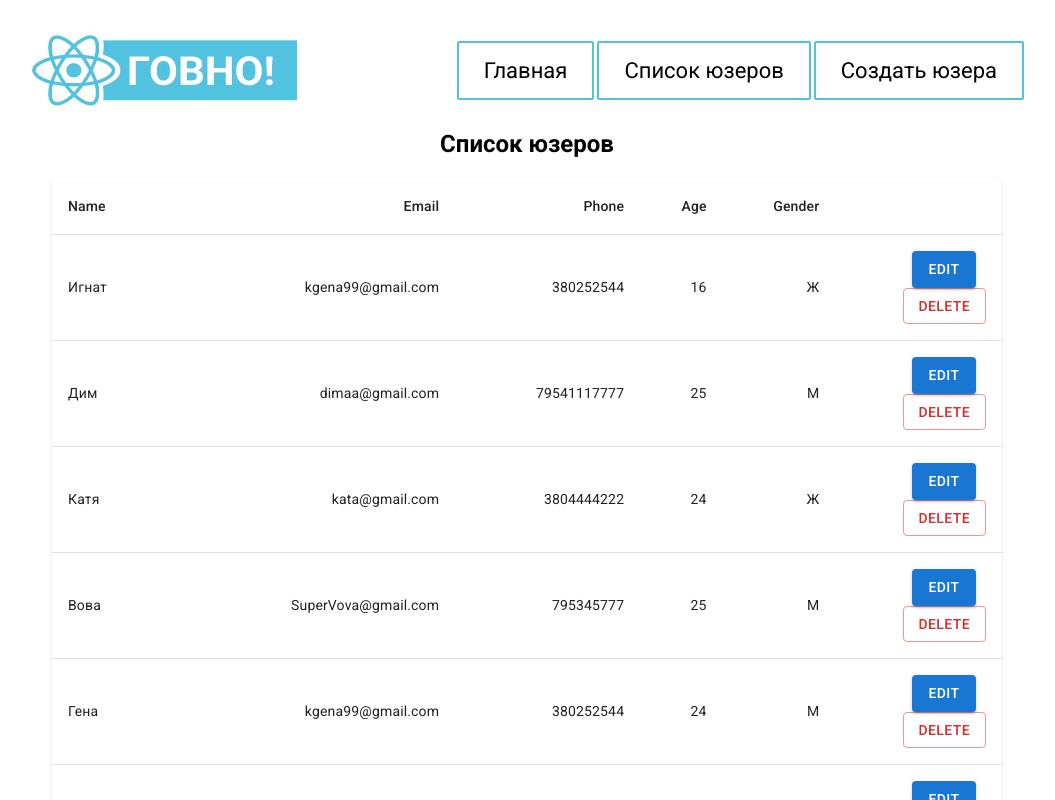
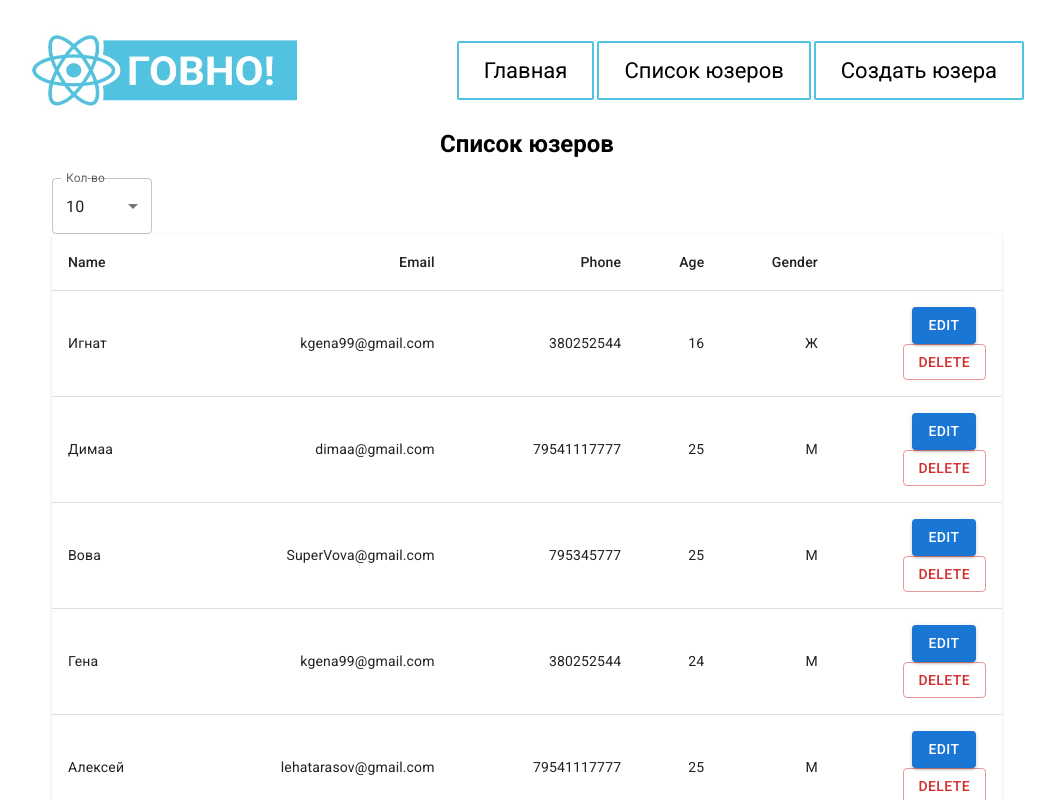
Before and after one commit to DmitriyS2k/admin-panel-project, a React (Create React App) app: page /userslistpage in a window 1280 px wide. Shown: the top 800 px of the page, without its empty margins (113-1168 px from the left). Built offline with nearby package versions, Linux system fonts and the light colour scheme; data requests are answered from the project's data file.

Commit message:
add userListCount

```diff
--- a/db.json
+++ b/db.json
@@ -10,19 +10,11 @@
     },
     {
       "id": 15,
-      "name": "Дим",
+      "name": "Димaa",
       "email": "dimaa@gmail.com",
       "phone": 79541117777,
       "age": 25,
       "gender": 1
-    },
-    {
-      "id": 16,
-      "name": "Катя",
-      "email": "kata@gmail.com",
-      "phone": 3804444222,
-      "age": 24,
-      "gender": 0
     },
     {
       "id": 17,
@@ -199,6 +191,14 @@
       "age": 33,
       "gender": "1",
       "id": 44
+    },
+    {
+      "name": "aha",
+      "email": "344@mail.ru",
+      "phone": 222,
+      "age": 11,
+      "gender": "0",
+      "id": 45
     }
   ]
 }
--- a/src/components/Pagination.jsx
+++ b/src/components/Pagination.jsx
@@ -1,13 +1,21 @@
 import React, {useEffect, useState} from 'react';
 import userStore from "../store/userStore";
+import PaginationMaterial from "@mui/material/Pagination";
+import Stack from "@mui/material/Stack";
 
 const Pagination = () => {
-    let { usersList } = userStore;
+    let { getPageCount } = userStore;
+    let [ totalCountPages, setTotalCountPages ] = useState(0)
 
+    const handleChange = (event, value) => {
+        // setPage(value);
+    };
 
     return (
         <div>
-
+            <Stack spacing={2}>
+                <PaginationMaterial count={totalCountPages} onChange={handleChange}/>
+            </Stack>
         </div>
     );
 };
--- /dev/null
+++ b/src/components/UI/UserListItemControlPanel.jsx
@@ -0,0 +1,35 @@
+import React, {useState} from 'react';
+import Box from "@mui/material/Box";
+import FormControl from "@mui/material/FormControl";
+import InputLabel from "@mui/material/InputLabel";
+import Select from "@mui/material/Select";
+import MenuItem from "@mui/material/MenuItem";
+
+const UserListItemControlPanel = ({fnLimit}) => {
+    let [ limitUsersList, setLimitUsersList ] = useState(10)
+
+    return (
+        <div className="control-panel">
+            <Box sx={{ minWidth: 100, maxWidth: 100 }}>
+                <FormControl fullWidth>
+                    <InputLabel id="demo-simple-select-label">Кол-во</InputLabel>
+                    <Select
+                        labelId="demo-simple-select-label"
+                        id="demo-simple-select"
+                        value={limitUsersList}
+                        label="age"
+                        onChange={e => {setLimitUsersList(e.target.value)
+                        fnLimit(e.target.value)
+                        }}
+                    >
+                        <MenuItem value={5}>5</MenuItem>
+                        <MenuItem value={10}>10</MenuItem>
+                        <MenuItem value={20}>20</MenuItem>
+                    </Select>
+                </FormControl>
+            </Box>
+        </div>
+    );
+};
+
+export default UserListItemControlPanel;
--- a/src/store/userStore.js
+++ b/src/store/userStore.js
@@ -1,6 +1,5 @@
 import React from 'react';
 import {makeAutoObservable} from "mobx";
-import axios from "axios";
 import {instance} from "../API/ConfigAxios";
 
 class UserStore {
@@ -10,8 +9,17 @@ class UserStore {
 
     usersList = [];
 
-    getUsersData = async () => {
-        let response = await instance.get('users');
+    getPageCount = (limit) => {
+        return Math.ceil( this.usersList.length / limit);
+    }
+
+    getUsersData = async (limit = 10, page = 1) => {
+        let response = await instance.get('users', {
+            params: {
+                _limit: limit,
+                _page: page
+            }
+        });
         this.usersList = response.data;
     }
 
@@ -30,7 +38,7 @@ class UserStore {
     }
 
     deleteUser = async (id) => {
-        await axios.delete('http://localhost:3000/users/' + id)
+        await instance.delete('users/' + id)
         this.getUsersData()
     }
 
--- a/src/view/UsersListPage.jsx
+++ b/src/view/UsersListPage.jsx
@@ -4,6 +4,7 @@ import {observer} from "mobx-react-lite";
 import UserListItem from "../components/UserListItem";
 import Loading from "../components/Loading";
 import Pagination from "../components/Pagination";
+import UserListItemControlPanel from "../components/UI/UserListItemControlPanel";
 
 import Table from '@mui/material/Table';
 import TableBody from '@mui/material/TableBody';
@@ -14,17 +15,27 @@ import TableRow from '@mui/material/TableRow';
 import Paper from '@mui/material/Paper';
 
 
+
 const UsersListPage = () => {
     let { getUsersData, usersList } = userStore;
+    let [ limitUsersList, setLimitUsersList ] = useState(10)
+    let [ page, setPage ] = useState(1);
 
     useEffect(() => {
-        setTimeout(getUsersData, 1000)
-    }, [])
+        setTimeout(() => {getUsersData(limitUsersList, page)}, 500)
+    }, [limitUsersList])
+
+    const limitPagesFn = (count) => {
+        setLimitUsersList(count);
+    };
 
     return (
         <div>
             <h2>Список юзеров</h2>
-            {usersList.length ? <TableContainer component={Paper}>
+            {usersList.length ?
+                <>
+                <UserListItemControlPanel fnLimit={limitPagesFn}/>
+                <TableContainer component={Paper}>
                 <Table sx={{ minWidth: 950 }} aria-label="simple table">
                     <TableHead>
                         <TableRow>
@@ -40,7 +51,7 @@ const UsersListPage = () => {
                         {usersList.map(user => <UserListItem user={user} key={user.id}/>)}
                     </TableBody>
                 </Table>
-            </TableContainer> : <Loading/>}
+            </TableContainer></> : <Loading/>}
             <Pagination/>
         </div>
     );
```
